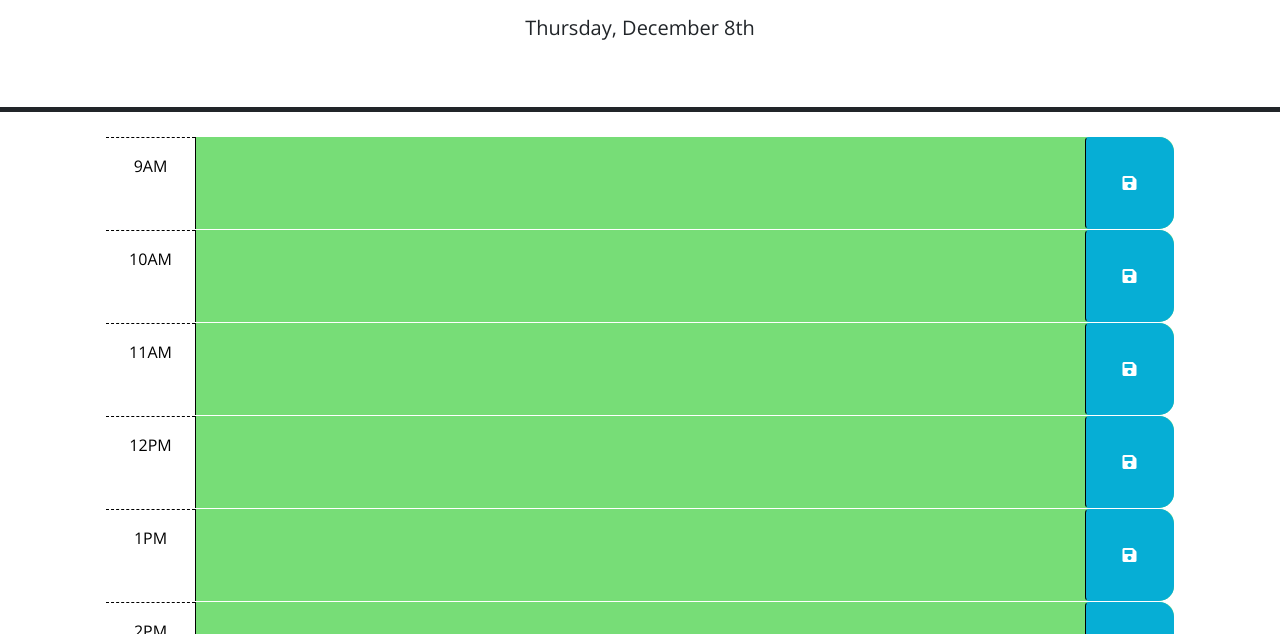
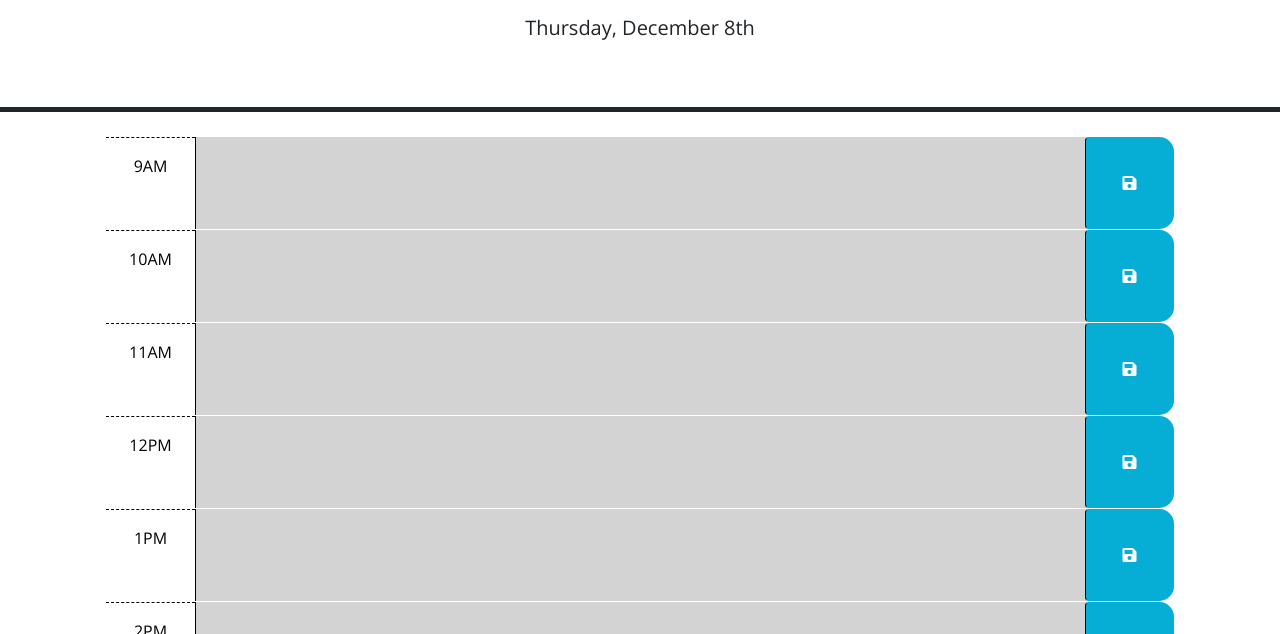
Before and after one commit to ZoeRorvig/work-day-scheduler, a plain HTML site: page index.html in a window 1280 px wide. Shown: the part 166-800 px from the top of the page. Drawn offline with nearby package versions, Linux system fonts and the light colour scheme.

Commit message:
changed to a for loop for getting data from Local Storage

```diff
--- a/assets/script.js
+++ b/assets/script.js
@@ -25,8 +25,7 @@ $(window).on("load", function () {
   // past, present, and future classes? How can Day.js be used to get the
   // current hour in 24-hour time?
 
-  var currentTime = dayjs().add(3,"hour").hour();
-  console.log(currentTime);
+  var currentTime = dayjs().subtract(5,"hour").hour();
 
   $(".description").each(function() {
     $(this).parent().removeClass("past present future");
@@ -46,20 +45,12 @@ $(window).on("load", function () {
   // the values of the corresponding textarea elements. HINT: How can the id
   // attribute of each time-block be used to do this?
 
-  $("#hour-9 .description").val(localStorage.getItem("hour-9"));
-  $("#hour-10 .description").val(localStorage.getItem("hour-10"));
-  $("#hour-11 .description").val(localStorage.getItem("hour-11"));
-  $("#hour-12 .description").val(localStorage.getItem("hour-12"));
-  $("#hour-13 .description").val(localStorage.getItem("hour-13"));
-  $("#hour-14 .description").val(localStorage.getItem("hour-14"));
-  $("#hour-15 .description").val(localStorage.getItem("hour-15"));
-  $("#hour-16 .description").val(localStorage.getItem("hour-16"));
-  $("#hour-17 .description").val(localStorage.getItem("hour-17"));
+  for (i = 9; i <= 17; i++) {
+    $("#hour-" + i).children(".description").val(localStorage.getItem("hour-" + i));
+  }
 
   // Code to display the current date in the header of the page.
   var currentDate = $("#currentDay");
-
- // TODO: How do you get the ending on the day (th)?
   var date = dayjs(new Date()).format("dddd, MMMM Do");
       currentDate.text(date);
 
--- a/index.html
+++ b/index.html
@@ -120,7 +120,6 @@
       integrity="sha256-iu/zLUB+QgISXBLCW/mcDi/rnf4m4uEDO0wauy76x7U="
       crossorigin="anonymous"
     ></script>
-    <script src="./assets/script.js"></script>
 
     <script src="https://code.jquery.com/jquery-3.4.1.min.js"></script>
     <script
@@ -134,6 +133,6 @@
       dayjs.extend(window.dayjs_plugin_utc)
       dayjs.extend(window.dayjs_plugin_advancedFormat)
     </script>
-    <script src="script.js"></script>
+    <script src="./assets/script.js"></script>
   </body>
 </html>
```
